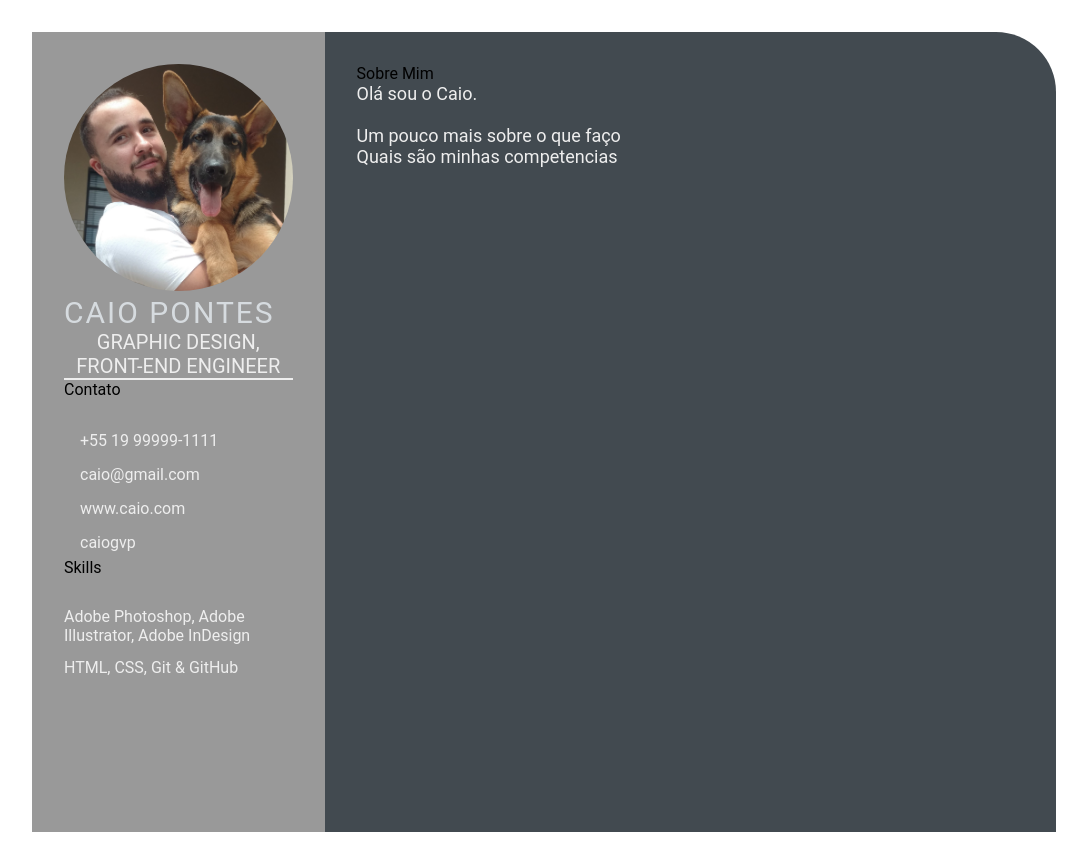
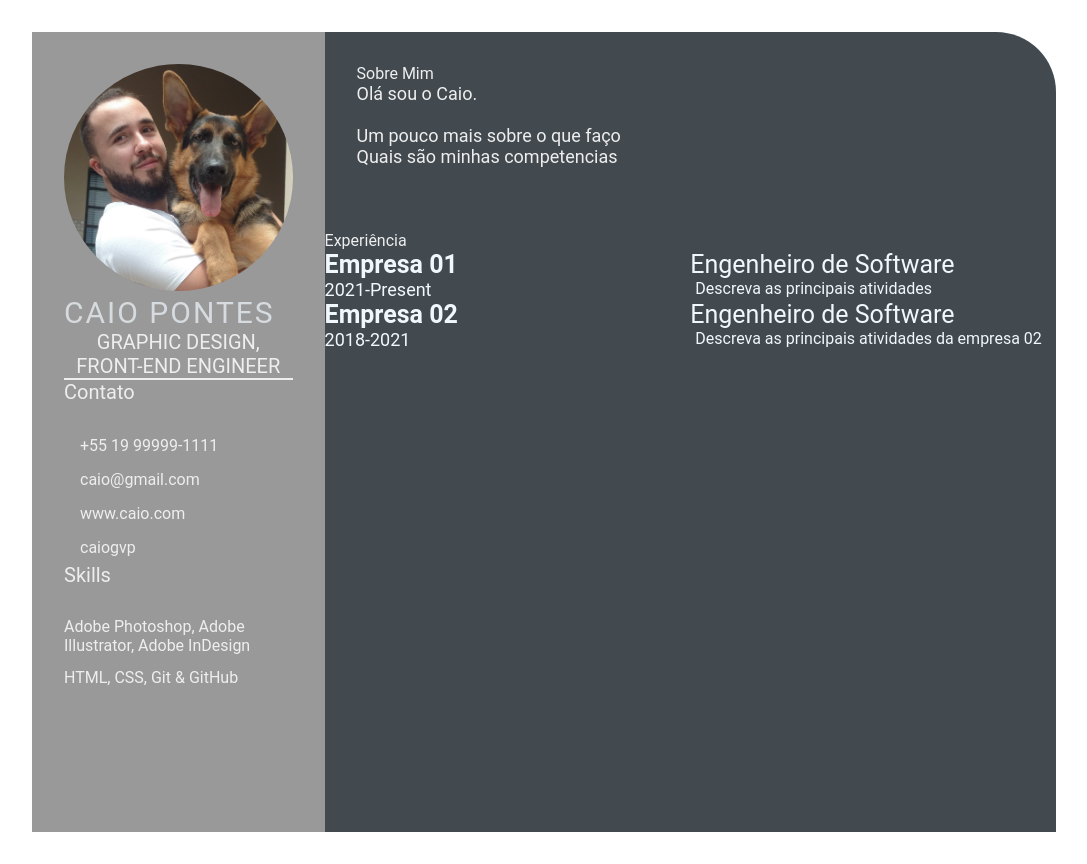
Before and after one commit to CaioGVP/caiogvp.github.io, a plain HTML site: page index.html in a window 1280 px wide. Shown: the whole page, without its empty margins (96-1183 px from the left). Drawn offline with Linux system fonts and the light colour scheme.

Commit message:
feature: index.html and style.css

```diff
--- a/index.html
+++ b/index.html
@@ -19,7 +19,7 @@
                  <p class="profession">Graphic Design, Front-end Engineer</p>
             </div>
             <div class="contact-info">
-                <p class="left-tittle">Contato</p>
+                <p class="left-title">Contato</p>
                 <ul>
                     <li><i class="fa fa-phone"></i>+55 19 99999-1111</li>
                     <li><i class="fa fa-envelope"></i>caio@gmail.com</li>
@@ -28,7 +28,7 @@
                 </ul>
             </div>
             <div class="skills">
-                <p class="left-tittle">Skills</p>
+                <p class="left-title">Skills</p>
                 <ul>
                     <li><p>Adobe Photoshop, Adobe Illustrator, Adobe InDesign</p></li>
                     <li><p>HTML, CSS, Git & GitHub</p></li>
@@ -39,7 +39,7 @@
          <section class="right-section">
             <div class="right-section-contents">
                 <section class="about gap">
-                    <div class="right-tittle">Sobre Mim</div>
+                    <div class="right-title">Sobre Mim</div>
                     <p class="about-me-contents">
                         Olá sou o Caio.<br>
                         <br> Um pouco mais sobre o que faço
@@ -47,6 +47,27 @@
                     </p>
                 </section>
             </div>
+            <section class="experience gap">
+                <div class="right-title">Experiência</div>
+                <div class="experience-contents">
+                    <div class="exp-left">
+                        <p class="exp-company-name">Empresa 01</p>
+                        <p class="exp-time-period">2021-Present</p>
+                    </div>
+                    <div class="exp-right">
+                        <p class="exp-position">Engenheiro de Software</p>
+                        <p class="exp-desc">Descreva as principais atividades</p>
+                    </div>
+                    <div class="exp-left">
+                        <p class="exp-company-name">Empresa 02</p>
+                        <p class="exp-time-period">2018-2021</p>
+                    </div>
+                    <div class="exp-right">
+                        <p class="exp-position">Engenheiro de Software</p>
+                        <p class="exp-desc">Descreva as principais atividades da empresa 02</p>
+                    </div>
+                </div>
+            </section>
          </section>
     </main>
 
--- a/style.css
+++ b/style.css
@@ -101,3 +101,38 @@
     font-size: 18px;
     color: #eeeeee;
 }
+
+.experience-contents,
+.education-contents,
+.awards-contents {
+    display: grid;
+    grid-template-columns: repeat(2, 1fr);
+    padding-bottom: 2rem;
+    color: #F1F8FD;
+}
+
+.exp-company-name,
+.education-school-name,
+.awards-company-name {
+    font-size: 25px;
+    font-weight: bold;
+}
+
+.exp-time-period,
+.educationp-time-period,
+.awards-time-period {
+    font-size: 18px;
+}
+
+.exp-position,
+.education-subject,
+.awards-name {
+    font-size: 25px;
+}
+
+.exp-desc,
+.education-desc,
+.awards-desc {
+    font-size: 16px;
+    padding-left: 5px;
+}
```
